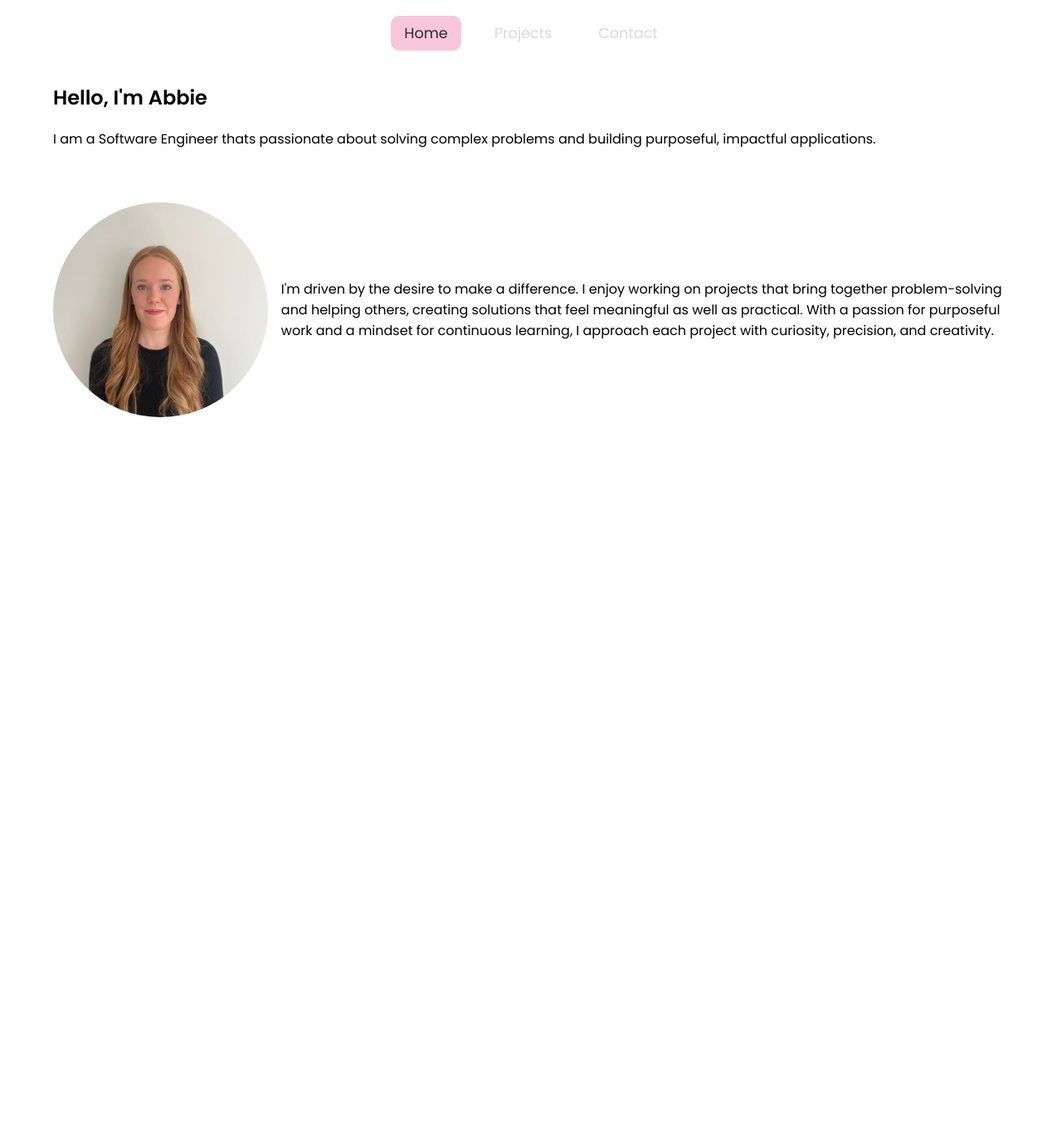
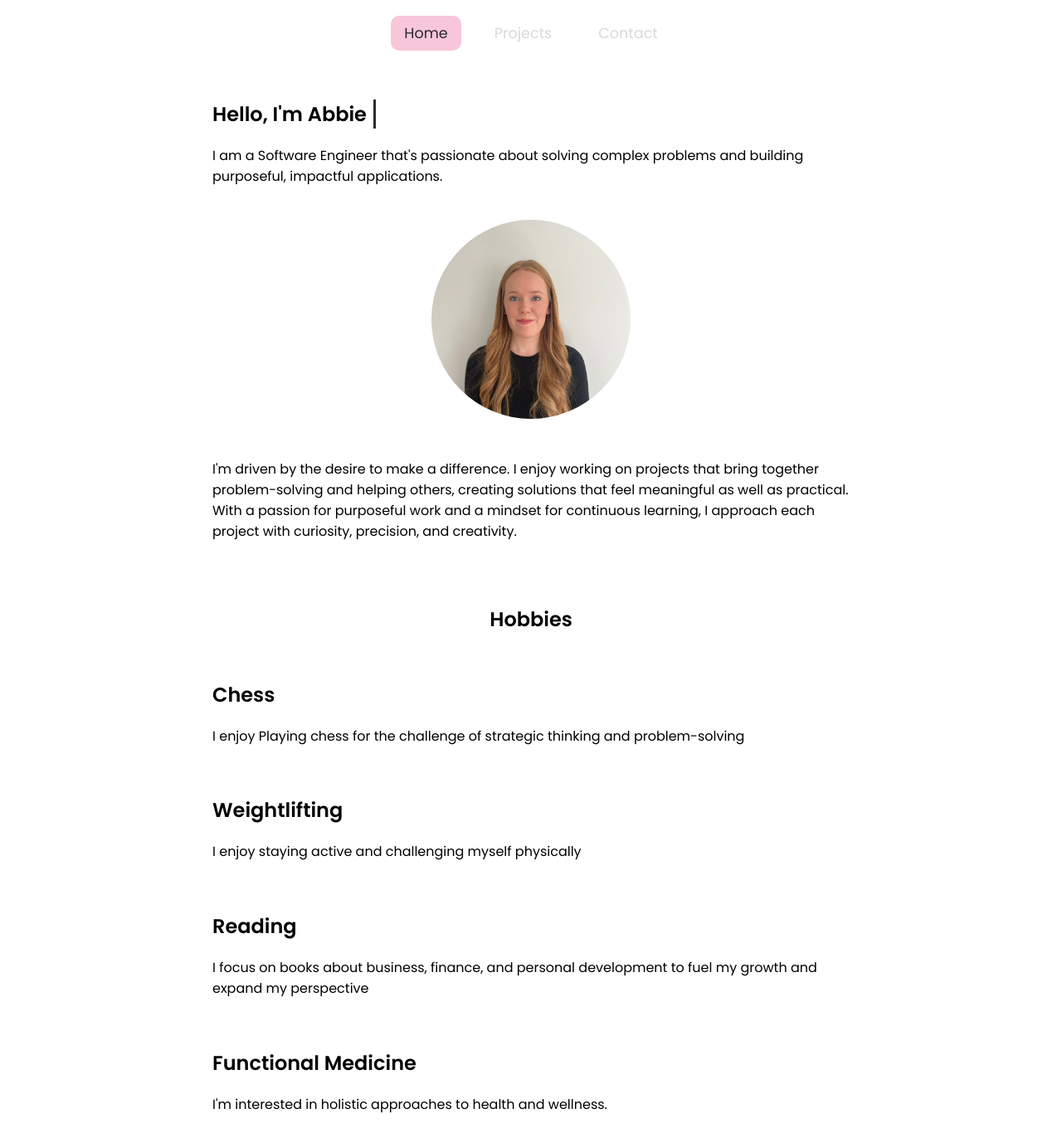
Before and after one commit to AbbieSmith11/portfolio-website, a React (Vite) app in the folder portfolio/: page / in a window 1280 px wide. Shown: the whole page at 83% size. Before the commit the page ends 800 px from the top, so only its background shows below. Built offline with nearby package versions, Linux system fonts and the light colour scheme.

Commit message:
Added and made changes to styling a content of home page

```diff
--- a/portfolio/src/components/aboutMe/AboutMe.css
+++ b/portfolio/src/components/aboutMe/AboutMe.css
@@ -1,32 +1,18 @@
-
-
 #about {
-    width: 90vw;
-    margin: 5vw 5vw 5vw 5vw;
   display: flex;
   justify-content: center;
   align-items: center;
   gap: 1rem;
-}
-
-
-@media (max-width: 682px){
-    #about {
   flex-direction: column;
-        gap: 0.5rem;
-    }
-
-
-
-
 }
 
 #img {
   overflow: hidden;
   display: inline-block;
   border-radius: 50%;
-
-
+  width: 15rem;
+  height: auto;
+  margin-bottom: 2vh;
 }
 
 img {
--- /dev/null
+++ b/portfolio/src/components/hobbies/Hobbies.css
@@ -0,0 +1,20 @@
+#hobbies-section {
+    display: flex;
+    justify-content: center;
+    align-items: center;
+    flex-direction: column;
+    gap: 1rem;
+}
+
+#hobbies {
+    display: flex;
+    justify-content: center;
+    align-items: center;
+    gap: 1rem;
+    flex-direction: column;
+}
+
+#hobbies ul {
+    display: flex;
+    flex-direction: column;
+}
--- /dev/null
+++ b/portfolio/src/components/hobbies/Hobbies.jsx
@@ -0,0 +1,32 @@
+import "./Hobbies.css";
+import Hobby from "./hobby/Hobby.jsx";
+
+function Hobbies() {
+  return (
+    <section id="hobbies-section">
+      <h1>Hobbies</h1>
+      <div id="hobbies">
+        <ul>
+          <Hobby
+            name="Chess"
+            text="I enjoy Playing chess for the challenge of strategic thinking and problem-solving"
+          />
+          <Hobby
+            name="Weightlifting"
+            text="I enjoy staying active and challenging myself physically"
+          />
+          <Hobby
+            name="Reading"
+            text="I focus on books about business, finance, and personal development to fuel my growth and expand my perspective"
+          />
+          <Hobby
+            name="Functional Medicine"
+            text="I'm interested in holistic approaches to health and wellness."
+          />
+        </ul>
+      </div>
+    </section>
+  );
+}
+
+export default Hobbies;
--- /dev/null
+++ b/portfolio/src/components/hobbies/hobby/Hobby.jsx
@@ -0,0 +1,12 @@
+import "./Hobby.css";
+
+function Hobby(hobby) {
+  return (
+    <li>
+      <h2>{hobby.name}</h2>
+      <p>{hobby.text}</p>
+    </li>
+  );
+}
+
+export default Hobby;
--- a/portfolio/src/components/navbar/Navbar.css
+++ b/portfolio/src/components/navbar/Navbar.css
@@ -17,7 +17,6 @@ nav {
   background: white;
   margin: 0;
   padding: 0.5rem 0;
-  width: 100vw;
   height: 8vh;
 }
 
--- a/portfolio/src/components/profile/Profile.css
+++ b/portfolio/src/components/profile/Profile.css
@@ -1,10 +1,6 @@
 
-#profile {
-    margin: 0 5vw;
-}
 
-h1 {
-
+#intro {
   font-size: 1.5rem;
   overflow: hidden;
   white-space: nowrap;
--- a/portfolio/src/components/profile/Profile.jsx
+++ b/portfolio/src/components/profile/Profile.jsx
@@ -3,8 +3,8 @@ import './Profile.css'
 function Profile () {
     return (
         <section id='profile'>
-            <h1>Hello, I'm Abbie</h1>
-            <p> I am a Software Engineer thats passionate about solving complex problems and building purposeful, impactful applications.</p>
+            <h1 id='intro'>Hello, I'm Abbie</h1>
+            <p> I am a Software Engineer that's passionate about solving complex problems and building purposeful, impactful applications.</p>
         </section>
 
     )
--- a/portfolio/src/main.jsx
+++ b/portfolio/src/main.jsx
@@ -2,7 +2,7 @@ import React from "react";
 import ReactDOM from "react-dom/client";
 import { BrowserRouter as Router, Routes, Route } from "react-router-dom";
 
-import Home from "./pages/Home.jsx";
+import Home from "./pages/home//Home.jsx";
 import Projects from "./pages/Projects.jsx";
 import Contact from "./pages/Contact.jsx";
 
--- a/portfolio/src/pages/Home.jsx
+++ /dev/null
@@ -1,15 +0,0 @@
-import Navbar from "../components/navbar/Navbar.jsx";
-import Profile from "../components/profile/Profile.jsx";
-import AboutMe from "../components/aboutMe/AboutMe.jsx";
-
-function Home() {
-  return (
-    <>
-      <Navbar />
-      <Profile />
-      <AboutMe />
-    </>
-  );
-}
-
-export default Home;
--- /dev/null
+++ b/portfolio/src/pages/home/Home.jsx
@@ -0,0 +1,18 @@
+import Navbar from "../../components/navbar/Navbar.jsx";
+import Profile from "../../components/profile/Profile.jsx";
+import AboutMe from "../../components/aboutMe/AboutMe.jsx";
+import Hobbies from "../../components/hobbies/Hobbies.jsx";
+import './home.css'
+
+function Home() {
+  return (
+    <>
+      <Navbar />
+      <Profile />
+      <AboutMe />
+      <Hobbies />
+    </>
+  );
+}
+
+export default Home;
--- /dev/null
+++ b/portfolio/src/pages/home/home.css
@@ -0,0 +1,7 @@
+body {
+    margin: 0 20vw ;
+}
+
+section {
+    margin-top: 5vh;
+}
```
Also changed, not shown: portfolio/src/components/hobbies/hobby/Hobby.css (added). Lines whose indentation alone changed are shown as unchanged.
